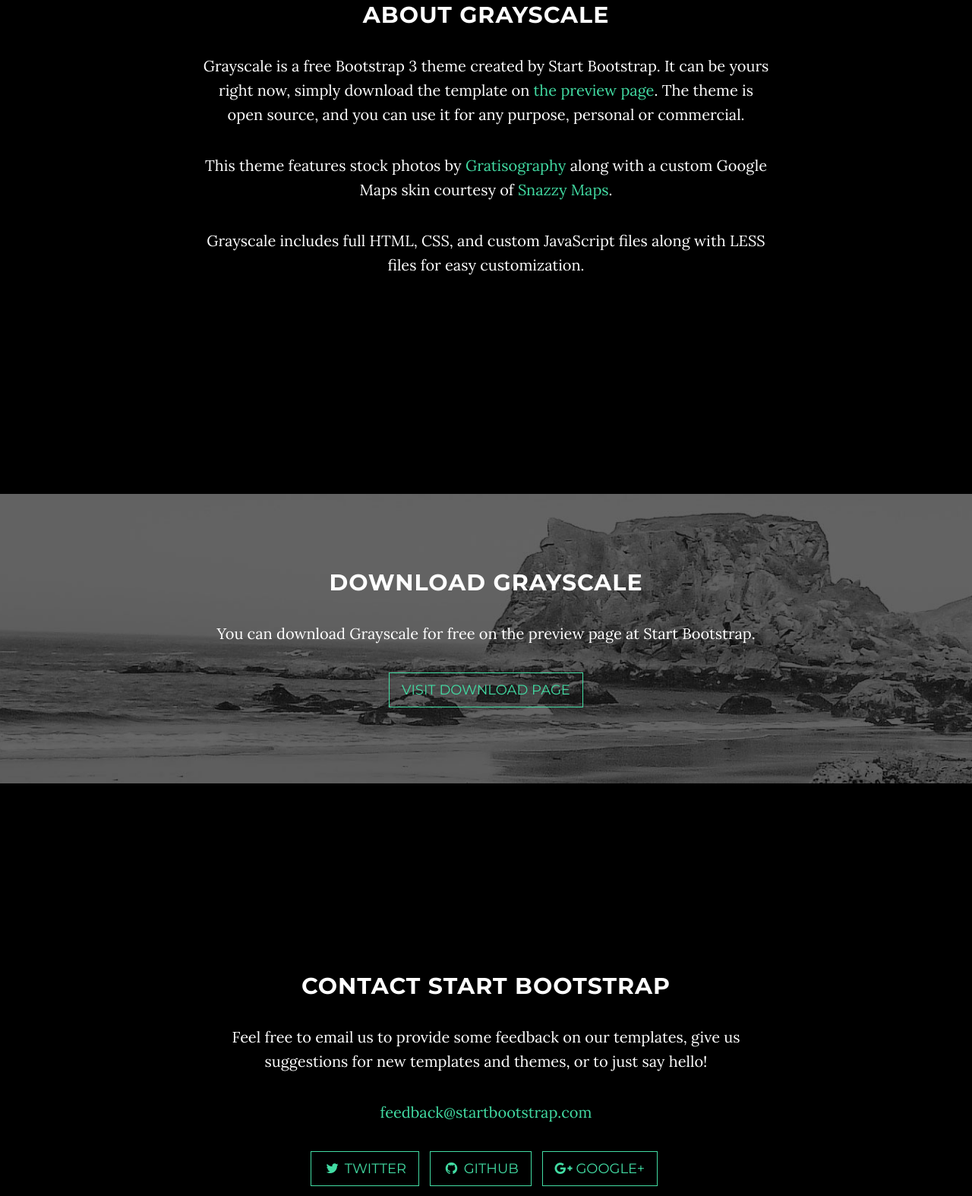
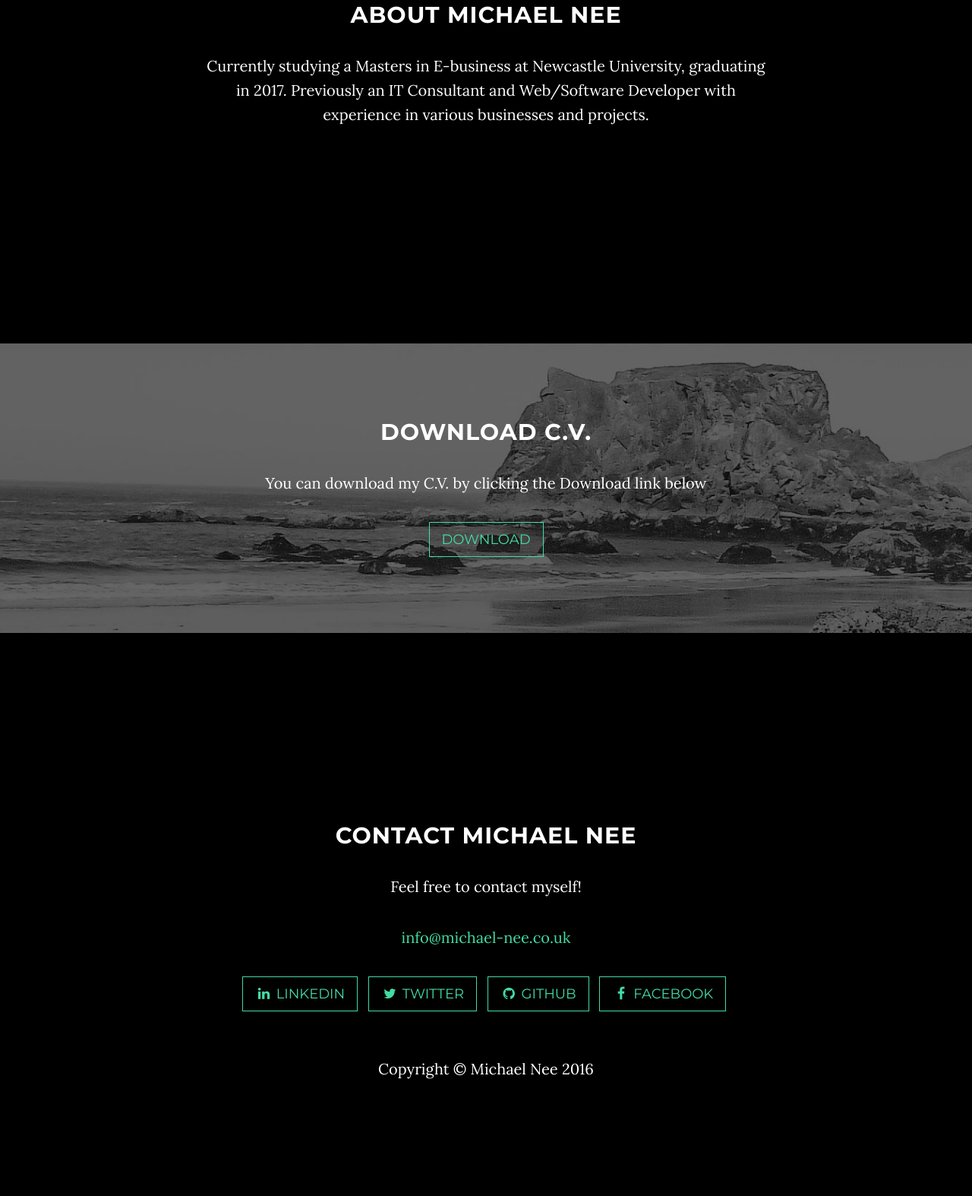
Before and after one commit to mnee2/mnee2.github.io, a website: page index.html in a window 1280 px wide. Shown: the part 1047-2621 px from the top of the page at 76% size. After the commit the page ends 2520 px from the top, so only its background shows below. Drawn offline with nearby package versions, Linux system fonts and the light colour scheme; some packages are replaced by stand-ins of ours.

Commit message:
Personalisation

```diff
--- a/index.html
+++ b/index.html
@@ -6,10 +6,10 @@
     <meta charset="utf-8">
     <meta http-equiv="X-UA-Compatible" content="IE=edge">
     <meta name="viewport" content="width=device-width, initial-scale=1">
-    <meta name="description" content="">
-    <meta name="author" content="">
+    <meta name="description" content="Michael Nee - Postgraduate Student in E-business also a c sharp, java and database programmer">
+    <meta name="author" content="Michael Nee">
 
-    <title>Grayscale - Start Bootstrap Theme</title>
+    <title>Michael Nee - Postgraduate Student in E-business</title>
 
     <!-- Bootstrap Core CSS -->
     <link href="vendor/bootstrap/css/bootstrap.min.css" rel="stylesheet">
@@ -41,7 +41,7 @@
                     Menu <i class="fa fa-bars"></i>
                 </button>
                 <a class="navbar-brand page-scroll" href="#page-top">
-                    <i class="fa fa-play-circle"></i> <span class="light">Start</span> Bootstrap
+                    <i class="fa fa-play-circle"></i> <span class="light">Michael</span> Nee
                 </a>
             </div>
 
@@ -56,7 +56,7 @@
                         <a class="page-scroll" href="#about">About</a>
                     </li>
                     <li>
-                        <a class="page-scroll" href="#download">Download</a>
+                        <a class="page-scroll" href="#download">C.V.</a>
                     </li>
                     <li>
                         <a class="page-scroll" href="#contact">Contact</a>
@@ -74,9 +74,9 @@
             <div class="container">
                 <div class="row">
                     <div class="col-md-8 col-md-offset-2">
-                        <h1 class="brand-heading">Grayscale</h1>
-                        <p class="intro-text">A free, responsive, one page Bootstrap theme.
-                            <br>Created by Start Bootstrap.</p>
+                        <h1 class="brand-heading">Business and Techical Consultant</h1>
+                        <!--<p class="intro-text">A free, responsive, one page Bootstrap theme.
+                            <br>Created by Start Bootstrap.</p>-->
                         <a href="#about" class="btn btn-circle page-scroll">
                             <i class="fa fa-angle-double-down animated"></i>
                         </a>
@@ -90,10 +90,8 @@
     <section id="about" class="container content-section text-center">
         <div class="row">
             <div class="col-lg-8 col-lg-offset-2">
-                <h2>About Grayscale</h2>
-                <p>Grayscale is a free Bootstrap 3 theme created by Start Bootstrap. It can be yours right now, simply download the template on <a href="http://startbootstrap.com/template-overviews/grayscale/">the preview page</a>. The theme is open source, and you can use it for any purpose, personal or commercial.</p>
-                <p>This theme features stock photos by <a href="http://gratisography.com/">Gratisography</a> along with a custom Google Maps skin courtesy of <a href="http://snazzymaps.com/">Snazzy Maps</a>.</p>
-                <p>Grayscale includes full HTML, CSS, and custom JavaScript files along with LESS files for easy customization.</p>
+                <h2>About Michael Nee</h2>
+                <p>Currently studying a Masters in E-business at Newcastle University, graduating in 2017.  Previously an IT Consultant and Web/Software Developer with experience in various businesses and projects.</p>
             </div>
         </div>
     </section>
@@ -103,9 +101,9 @@
         <div class="download-section">
             <div class="container">
                 <div class="col-lg-8 col-lg-offset-2">
-                    <h2>Download Grayscale</h2>
-                    <p>You can download Grayscale for free on the preview page at Start Bootstrap.</p>
-                    <a href="http://startbootstrap.com/template-overviews/grayscale/" class="btn btn-default btn-lg">Visit Download Page</a>
+                    <h2>Download C.V.</h2>
+                    <p>You can download my C.V. by clicking the Download link below</p>
+                    <a href="http://startbootstrap.com/template-overviews/grayscale/" target="_blank" class="btn btn-default btn-lg">Download</a>
                 </div>
             </div>
         </div>
@@ -115,19 +113,22 @@
     <section id="contact" class="container content-section text-center">
         <div class="row">
             <div class="col-lg-8 col-lg-offset-2">
-                <h2>Contact Start Bootstrap</h2>
-                <p>Feel free to email us to provide some feedback on our templates, give us suggestions for new templates and themes, or to just say hello!</p>
-                <p><a href="mailto:feedback@startbootstrap.com">feedback@startbootstrap.com</a>
+                <h2>Contact Michael Nee</h2>
+                <p>Feel free to contact myself!</p>
+                <p><a href="mailto:info@michael-nee.co.uk">info@michael-nee.co.uk</a>
                 </p>
                 <ul class="list-inline banner-social-buttons">
                     <li>
-                        <a href="https://twitter.com/SBootstrap" class="btn btn-default btn-lg"><i class="fa fa-twitter fa-fw"></i> <span class="network-name">Twitter</span></a>
+                        <a href="www.linkedin.com/in/michaelnee" target="_blank" class="btn btn-default btn-lg"><i class="fa fa-linkedin fa-fw"></i> <span class="network-name">LinkedIn</span></a>
                     </li>
                     <li>
-                        <a href="https://github.com/IronSummitMedia/startbootstrap" class="btn btn-default btn-lg"><i class="fa fa-github fa-fw"></i> <span class="network-name">Github</span></a>
+                        <a href="https://twitter.com/michael_nee1/" target="_blank" class="btn btn-default btn-lg"><i class="fa fa-twitter fa-fw"></i> <span class="network-name">Twitter</span></a>
                     </li>
                     <li>
-                        <a href="https://plus.google.com/+Startbootstrap/posts" class="btn btn-default btn-lg"><i class="fa fa-google-plus fa-fw"></i> <span class="network-name">Google+</span></a>
+                        <a href="https://github.com/mnee2/" target="_blank" class="btn btn-default btn-lg"><i class="fa fa-github fa-fw"></i> <span class="network-name">Github</span></a>
+                    </li>
+                    <li>
+                        <a href="https://www.facebook.com/neesy111" target="_blank" class="btn btn-default btn-lg"><i class="fa fa-facebook fa-fw"></i> <span class="network-name">Facebook</span></a>
                     </li>
                 </ul>
             </div>
@@ -135,12 +136,12 @@
     </section>
 
     <!-- Map Section -->
-    <div id="map"></div>
+    <!--<div id="map"></div>-->
 
     <!-- Footer -->
     <footer>
         <div class="container text-center">
-            <p>Copyright &copy; Your Website 2016</p>
+            <p>Copyright &copy; Michael Nee 2016</p>
         </div>
     </footer>
 
```
